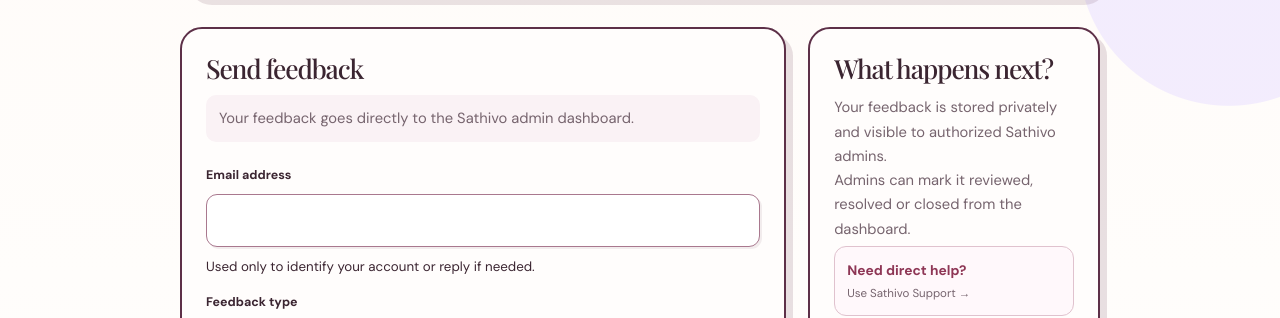
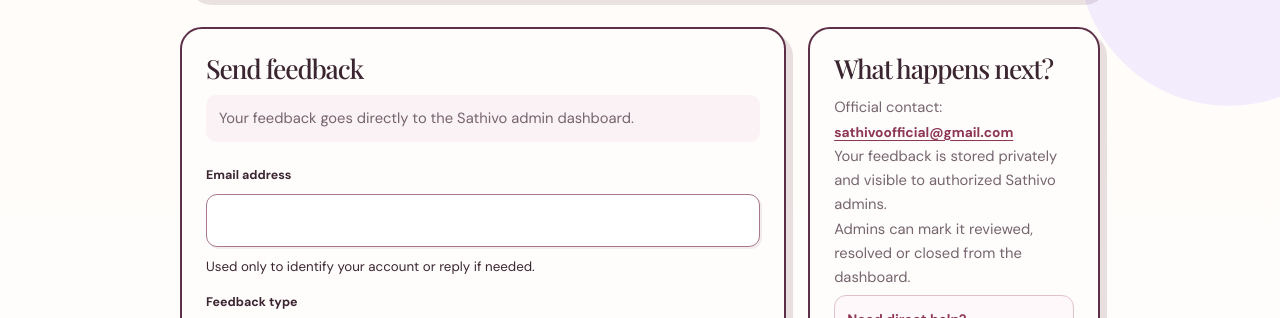
Before and after one commit to milanmiliyan5/sathivo-website, a website: page feedback.html in a window 1280 px wide. Shown: the part 462-780 px from the top of the page. Drawn offline with nearby package versions, Linux system fonts and the light colour scheme; no server answers; a web font is replaced by a local one.

Commit message:
Use official Sathivo email on feedback.html

```diff
--- a/feedback.html
+++ b/feedback.html
@@ -71,6 +71,7 @@
 
     <aside class="legal-panel support-help">
       <h2>What happens next?</h2>
+      <p>Official contact: <a href="mailto:sathivoofficial@gmail.com"><strong>sathivoofficial@gmail.com</strong></a></p>
       <p>Your feedback is stored privately and visible to authorized Sathivo admins.</p>
       <p>Admins can mark it reviewed, resolved or closed from the dashboard.</p>
       <a href="support.html"><strong>Need direct help?</strong><span>Use Sathivo Support →</span></a>
```
